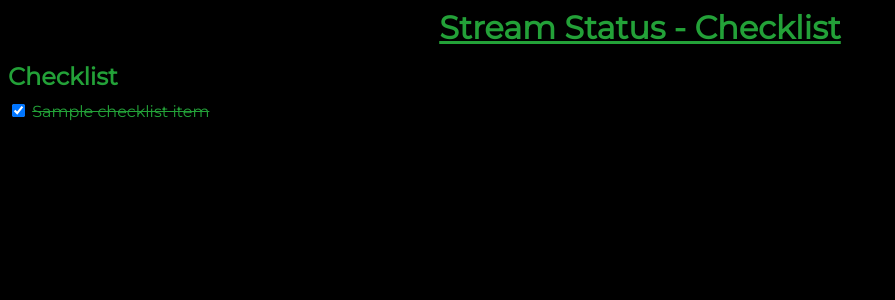
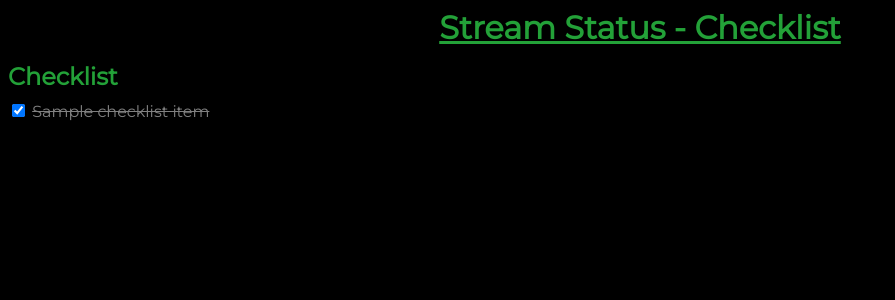
Before and after one commit to JohnBarton27/stream-status, a Flask app: template streamstatus/templates/checklist.html in a window 1280 px wide. Shown: the top 300 px of the page, without its empty margins (0-895 px from the left). Run offline with Flask 3, Linux system fonts and the light colour scheme; the template is opened without the code that fills it: most values are stand-ins (such as "Sample title", 1, 10 or a date in 2020); parts of the project's set-up code (start-up, migrations or seed data) failed here and were passed over.

Commit message:
Checked list items are now also gray

```diff
--- a/streamstatus/static/css/checklist.css
+++ b/streamstatus/static/css/checklist.css
@@ -4,4 +4,5 @@
 
 .strikethrough {
     text-decoration: line-through;
+    color: grey;
 }
```
